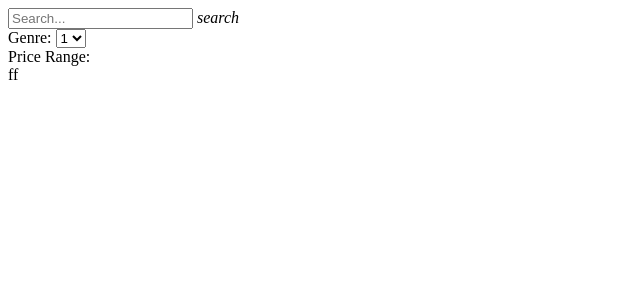
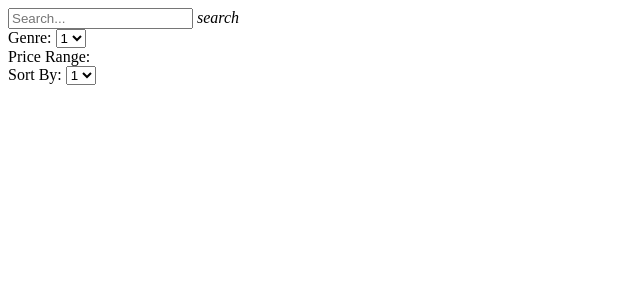
Before and after one commit to twanh/personalproject, a Django app: template templates/_includes/_components/_searchbar-full.html in a window 1280 px wide. Shown: the top 300 px of the page, without its empty margins (0-640 px from the left). Run offline with Django 3.2, Linux system fonts and the light colour scheme; the template is opened without the code that fills it, so the values that code supplies are empty.

Commit message:
Add a simple dropdown for sort by, TODO: Add actual values and name the form

```diff
--- a/static/css/_components/_searchbar.scss
+++ b/static/css/_components/_searchbar.scss
@@ -216,4 +216,7 @@
 			color: $text-grey;
 		}
 	}
+	.float-right{
+		float: right;
+	}
 }
--- a/templates/_includes/_components/_searchbar-full.html
+++ b/templates/_includes/_components/_searchbar-full.html
@@ -18,7 +18,7 @@
 				  </select>
 			</div>
 			<div class="col-md-4">
-				<span class="detail-search-title">
+				<span class="detail-search-title" style="text-align:center";>
 					Price Range:
 				</span>
 				<div class="slider">
@@ -27,7 +27,18 @@
 					<span id="price-end"></span>
 				</div>
 			</div>
-			<div class="col-md-4">ff</div>
+			<div class="col-md-4 float-right">
+				<span class="detail-search-title" style="text-align:right;">
+					Sort By:
+				</span>
+				<select class="form-control search-form-select" id="select" name="sort-by">
+						<option>1</option>
+						<option>2</option>
+						<option>3</option>
+						<option>4</option>
+						<option>5</option>
+				</select>
+			</div>
 		</div>
 	</div>
 </form>
```
